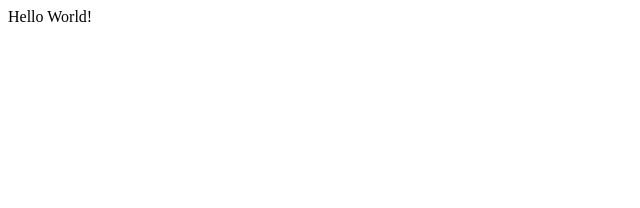
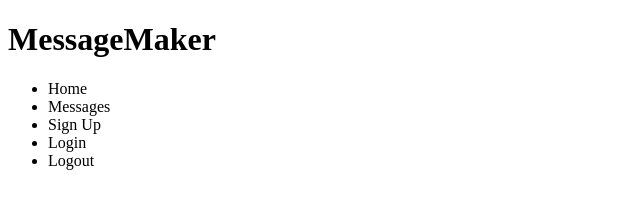
Before and after one commit to trae-pasley/firebase-message-maker, a website built with Parcel: page index.html in a window 1280 px wide. Shown: the whole page, without its empty margins (0-640 px from the left). Built offline with nearby package versions, Linux system fonts and the light colour scheme.

Commit message:
pagebuilder

```diff
--- /dev/null
+++ b/js/components/Header.js
@@ -0,0 +1,15 @@
+export default function Header(){
+    return `
+
+    <h1 class= 'bg-white rounded nav-logo'>MessageMaker</h1>
+    <nav class='nav'>
+     <ul class= 'navbar navbar-expand-lg navbar-light bg-light nav-list'>
+     <li class='nav-link nav-list_home'>Home</li>
+     <li class='nav-link nav-list_messages'>Messages</li>
+     <li class='nav-link nav-list_signup'>Sign Up</li>
+     <li class='nav-link nav-list_login'>Login</li>
+     <li class='nav-link nav-list_logout'>Logout</li>
+</ul>
+</nav>
+    `;
+}
--- a/js/index.js
+++ b/js/index.js
@@ -1,2 +1,13 @@
-const main = document.querySelector('.main');
-main.innerText = "Hello World!";
+import Header from './components/header';
+
+
+pageBuild();
+
+function pageBuild() {
+    renderHeader();
+}
+
+function renderHeader() {
+        const header = document.querySelector('.header');
+        header.innerHTML = Header();
+    }
```
Also changed, not shown: index.html (+1 -1 lines), 2 other files.
